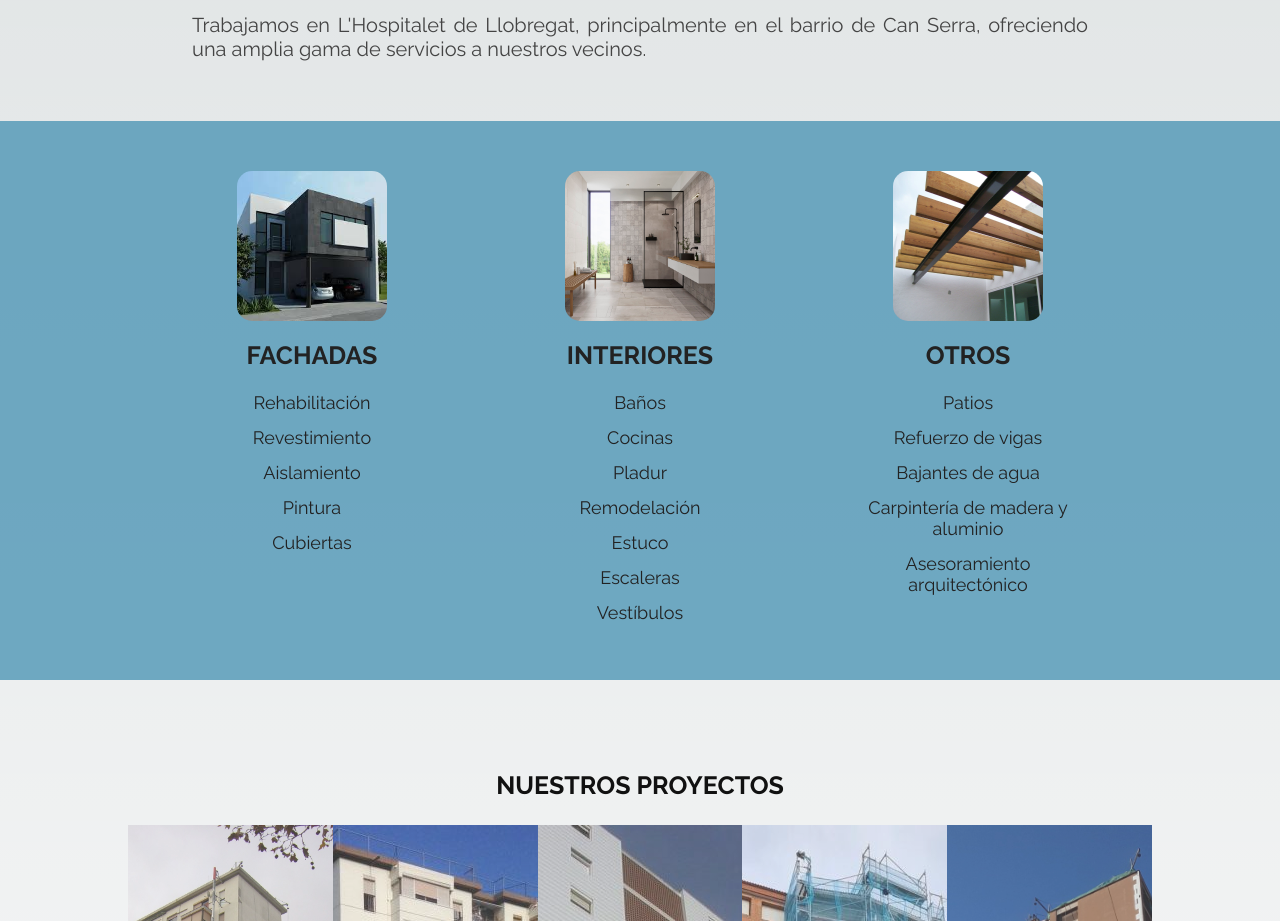
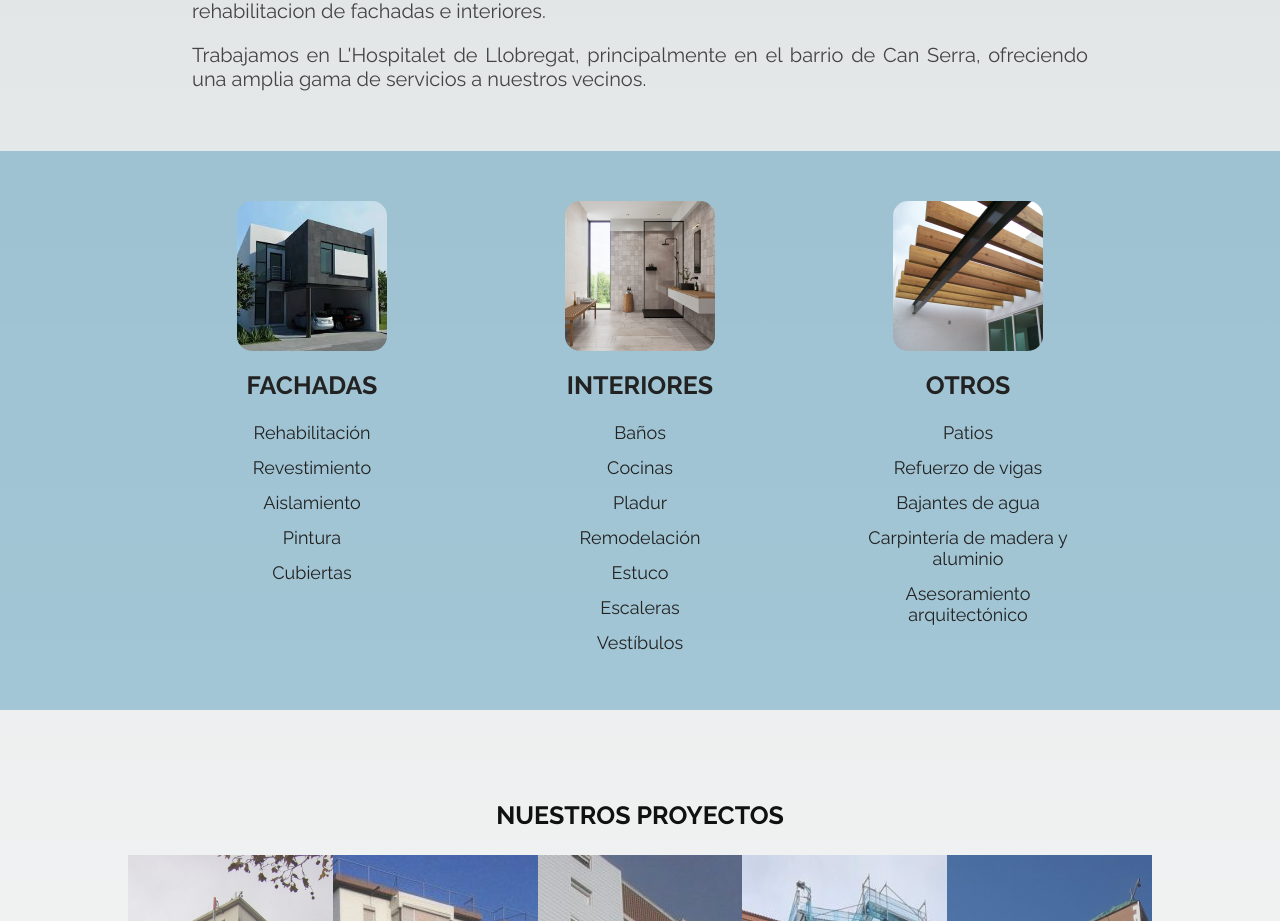
Before and after one commit to raulnu/navarro-rehabilitaciones-front, a Next.js app: page / in a window 1280 px wide. Shown: the part 887-1808 px from the top of the page. Built offline with nearby package versions, Linux system fonts and the light colour scheme.

Commit message:
color and margin changes

```diff
--- a/src/components/Header/styles.module.scss
+++ b/src/components/Header/styles.module.scss
@@ -112,7 +112,7 @@ $primary-color: #378aae;
   position: fixed;
   top: -250px;
   padding: $normalPadding;
-  background-color: #1e578ff3;
+  background-color: #197298f7;
   color: #eee;
   height: 250px;
   width: 100vw;
--- a/src/styles/Home.module.scss
+++ b/src/styles/Home.module.scss
@@ -82,7 +82,7 @@ $primary-color: #378aae;
 .servicios {
   width: 100vw;
   color: #222;
-  background-color: #378aaeb1;
+  background-color: #378aae68;
   padding: 30px 0;
 
   &__container {
--- a/src/styles/globals.css
+++ b/src/styles/globals.css
@@ -109,5 +109,5 @@ a {
 
 main {
   padding: 1rem;
-  margin-top: 70px;
+  margin-top: 100px;
 }
```
